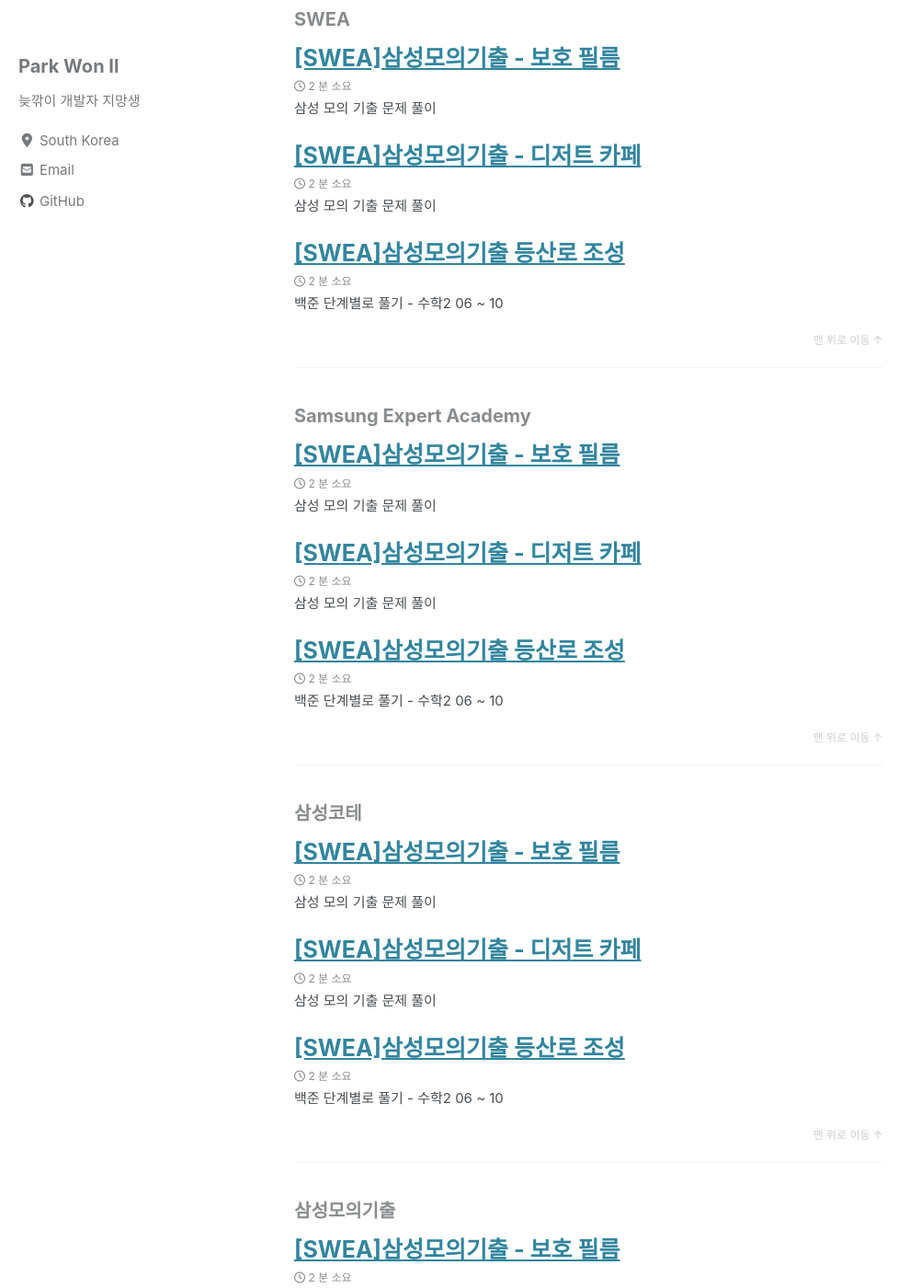
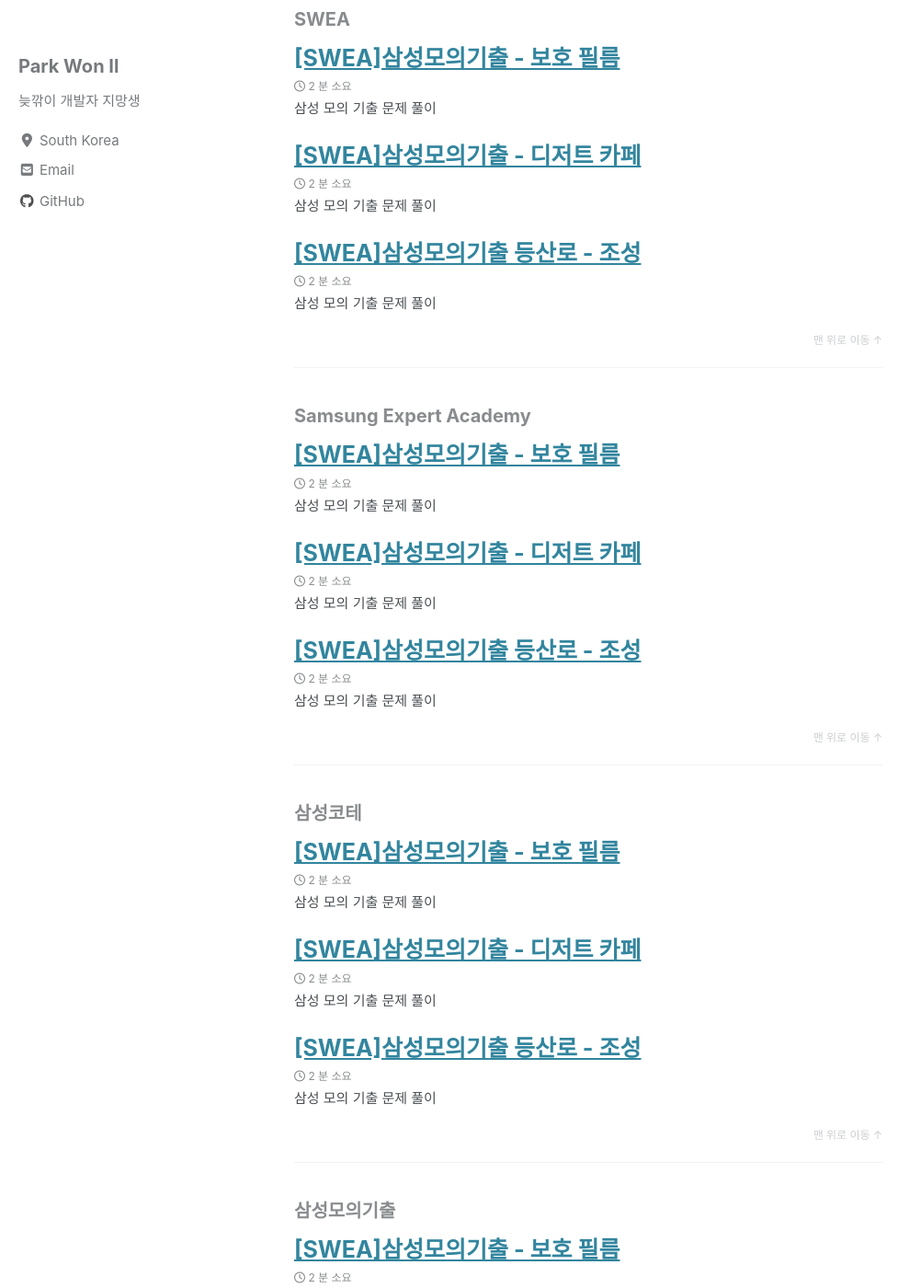
Before and after one commit to WONILLISM/wonillism.github.io, a Jekyll site: the page built from _pages/tag-archive.md, in a window 1280 px wide and 1400 px high, scrolled down 48427 px. Shown: the whole window at 92% size, without its empty margins (0-1002 px from the left). Built offline with Jekyll 4.4.1, drawn with Linux system fonts in a browser that asks for light colours; cached includes are drawn as plain includes; nearby versions of some CDN libraries; some of the changed text lies outside the part shown.

Commit message:
title modified

```diff
--- a/_posts/2020-02-07-SWEA-samsung-mock-01.md
+++ b/_posts/2020-02-07-SWEA-samsung-mock-01.md
@@ -1,6 +1,6 @@
 ---
-title: "[SWEA]삼성모의기출 등산로 조성"
-excerpt: "백준 단계별로 풀기 - 수학2 06 ~ 10"
+title: "[SWEA]삼성모의기출 등산로 - 조성"
+excerpt: "삼성 모의 기출 문제 풀이"
 
 categories:
     - SWEA
```
